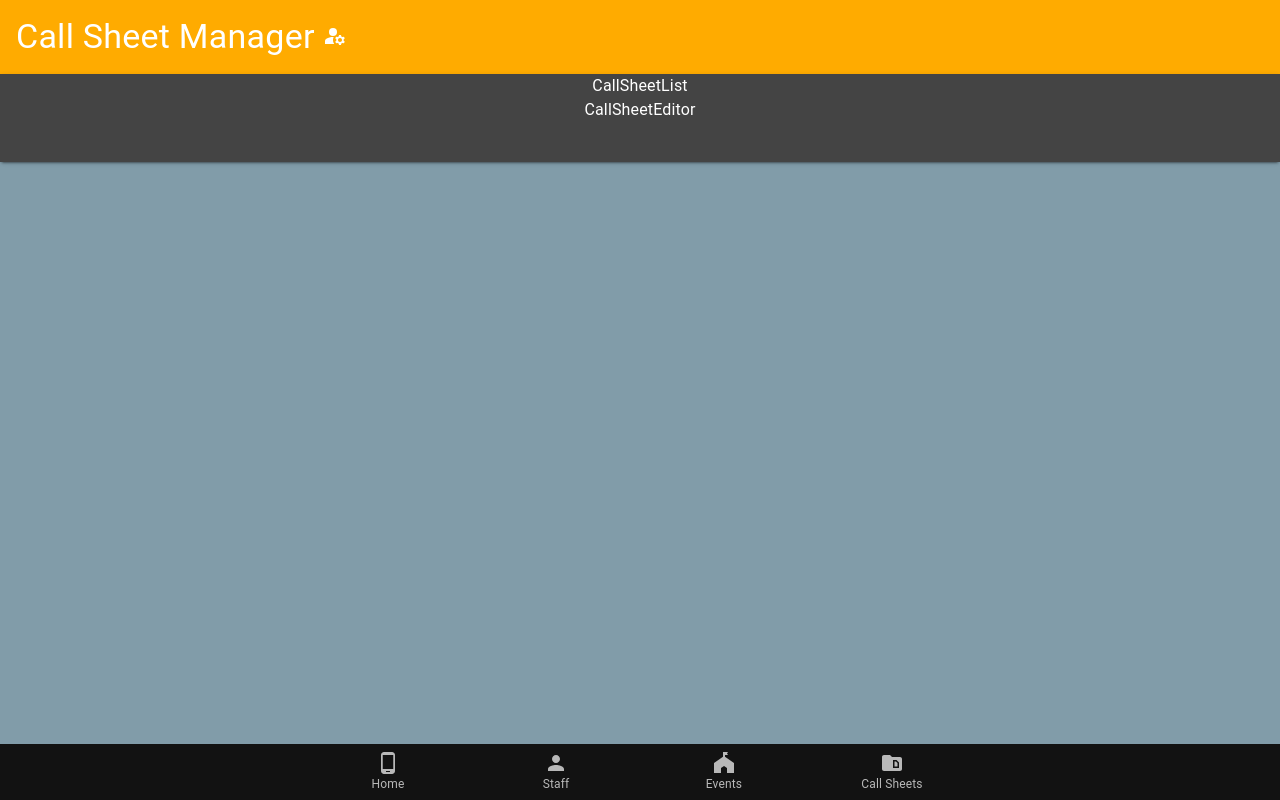
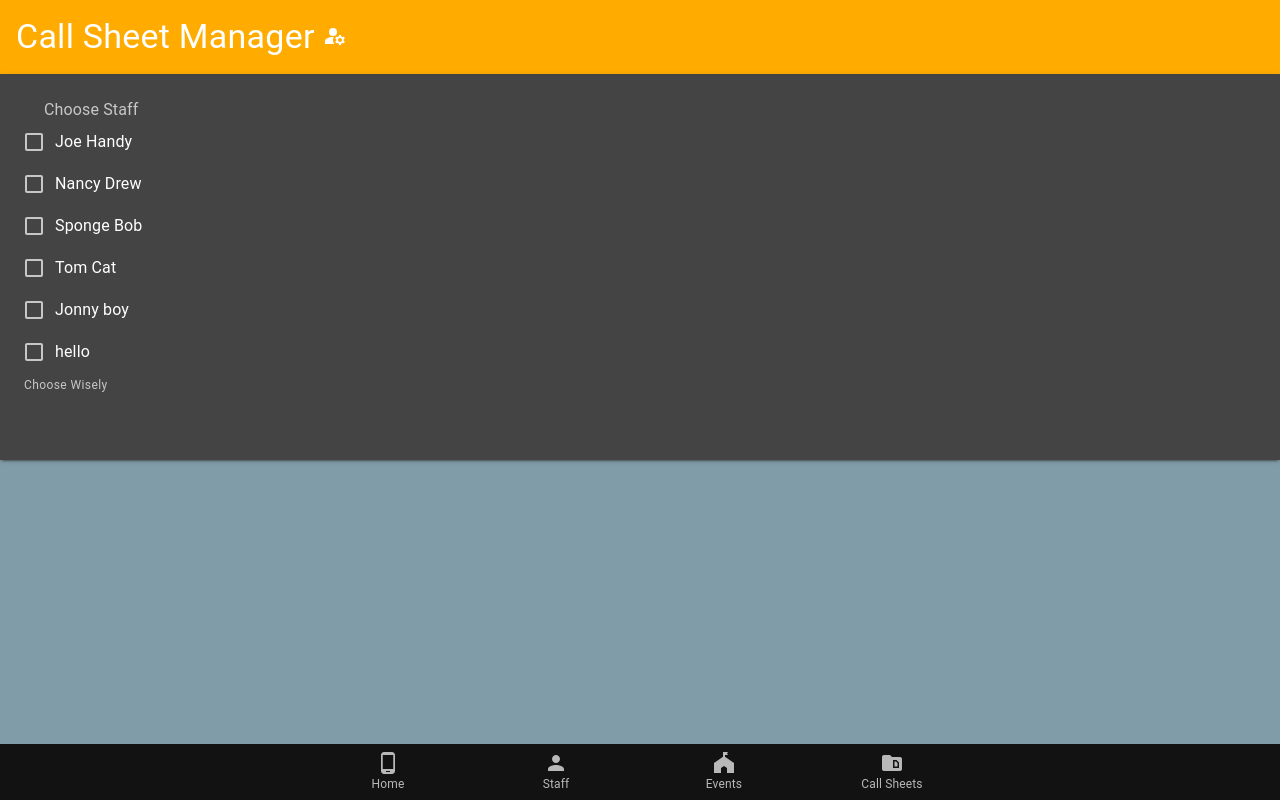
Before and after one commit to hariseldon27/call-sheet-manager, a React (Create React App) app: page /callsheets/editor in a window 1280 px wide. Built offline with nearby package versions, Linux system fonts and the light colour scheme; data requests are answered from the project's data file.

Commit message:
staff selection array working

```diff
--- a/package.json
+++ b/package.json
@@ -19,7 +19,7 @@
   },
   "scripts": {
     "start": "PORT=3007 react-scripts start",
-    "start:server": "json-server --watch /src/db.json --port 3006",
+    "start:server": "json-server --watch ./src/db.json --port 3006",
     "build": "react-scripts build",
     "test": "react-scripts test",
     "eject": "react-scripts eject"
--- a/src/AppMaterial.js
+++ b/src/AppMaterial.js
@@ -22,6 +22,7 @@ import CssBaseline from '@mui/material/CssBaseline';
 import Container from '@mui/material/Container';
 import Paper from '@mui/material/Paper';
 import { sizing } from '@mui/system';
+import CallSheetBuilderMaterial from './components/CallSheetBuilderMaterial';
 
 const callSheetTheme = createTheme({
     palette: {
@@ -94,6 +95,9 @@ function AppMaterial() {
                     <Route exact path="/events" >
                         <EventsContainerMaterial />
                     </Route>
+                    <Route path="/callsheets/editor">
+                        <CallSheetBuilderMaterial />
+                    </Route>
                     <Route path="/callsheets">
                         <CallSheetList />
                     </Route>
--- /dev/null
+++ b/src/components/CallSheetBuilderMaterial.js
@@ -0,0 +1,114 @@
+import React, { useEffect, useState } from 'react'
+import { Link as RouterLink, MemoryRouter } from 'react-router-dom';
+import { useParams } from 'react-router-dom'
+import Card from '@mui/material/Card';
+import CardActions from '@mui/material/CardActions';
+import CardContent from '@mui/material/CardContent';
+import CardMedia from '@mui/material/CardMedia';
+import Button from '@mui/material/Button';
+import Typography from '@mui/material/Typography';
+import EditIcon from '@mui/icons-material/Edit';
+import DeleteIcon from '@mui/icons-material/Delete';
+import Box from '@mui/material/Box';
+import Skeleton from '@mui/material/Skeleton';
+import CheckCircleIcon from '@mui/icons-material/CheckCircle';
+import DoNotDisturbTwoToneIcon from '@mui/icons-material/DoNotDisturbTwoTone';
+import CssBaseline from '@mui/material/CssBaseline';
+import { Container } from '@mui/material';
+import FormLabel from '@mui/material/FormLabel';
+import FormControl from '@mui/material/FormControl';
+import FormGroup from '@mui/material/FormGroup';
+import FormControlLabel from '@mui/material/FormControlLabel';
+import FormHelperText from '@mui/material/FormHelperText';
+import Checkbox from '@mui/material/Checkbox';
+
+
+function CallSheetBuilderMaterial() {
+
+    const [staffList, setStaffList] = useState([])
+    const staffers = staffList.map((individualStaff) => individualStaff);
+    const [checkedValues, setCheckedValues] = useState([]);
+    const cvProps = { staffers, checkedValues, setCheckedValues };
+    const [eventList, setEventList] = useState([])
+    const indivEvent = eventList.map((eachEvent) => eachEvent)
+
+    const [callSheetData, setCallSheetData] = useState({
+        callSheetStaffIds: [],
+        callSheetEventId: [],
+        callSheetNotes: "Notes..."
+    })
+    const { callSheetStaffIds, callSheetEventId, callSheetNotes } = callSheetData
+
+    const [selectedStaff, setSelectedStaff] = useState([])
+
+    //staff fetch
+    useEffect(()=> {
+        fetch('http://localhost:3006/staff')
+        .then(r => r.json())
+        .then(setStaffList)
+    }, [])
+    //events fetch
+    useEffect(()=> {
+        fetch('http://localhost:3006/events')
+        .then(r => r.json())
+        .then(setEventList)
+    }, [])
+    //callsheet data
+    useEffect(()=> {
+        console.log(selectedStaff)
+    }, [selectedStaff])
+
+    console.log(selectedStaff)
+
+
+            const staffChecks = []
+            const handleChecked = e => {
+                const staffId = e.target.id
+                if (e.target.checked) {
+                    staffChecks.push(staffId)
+                }
+                else {
+                    const removeIndex = staffChecks.indexOf(staffId)
+                    if (removeIndex > -1)
+                    {
+                        staffChecks.splice(removeIndex, 1);
+                    }
+
+                    // return staffChecks.filter(item => item === staffId)
+                }
+                console.log(staffChecks)
+            }
+
+
+            function StaffSelector(e) {
+
+                return (
+                    <FormGroup>
+                        {staffers.map((staff, id) => (
+                            <FormControlLabel key={id}
+                            control={
+                                 <Checkbox id={`${id}`} onChange={handleChecked} />
+                            }
+                            label={staff.name}
+                        />
+                        ))}
+                    </FormGroup>
+                )
+            }
+
+
+    return (
+        <Box sx={{ display: 'flex' }}>
+        <FormControl sx={{ m: 3 }} component="fieldset" variant="standard">
+            <FormLabel component="legend">Choose Staff</FormLabel>
+                <StaffSelector />
+            <FormHelperText>Choose Wisely</FormHelperText>
+            </FormControl>
+            <FormControl >
+
+            </FormControl>
+        </Box>
+    )
+}
+
+export default CallSheetBuilderMaterial
```
